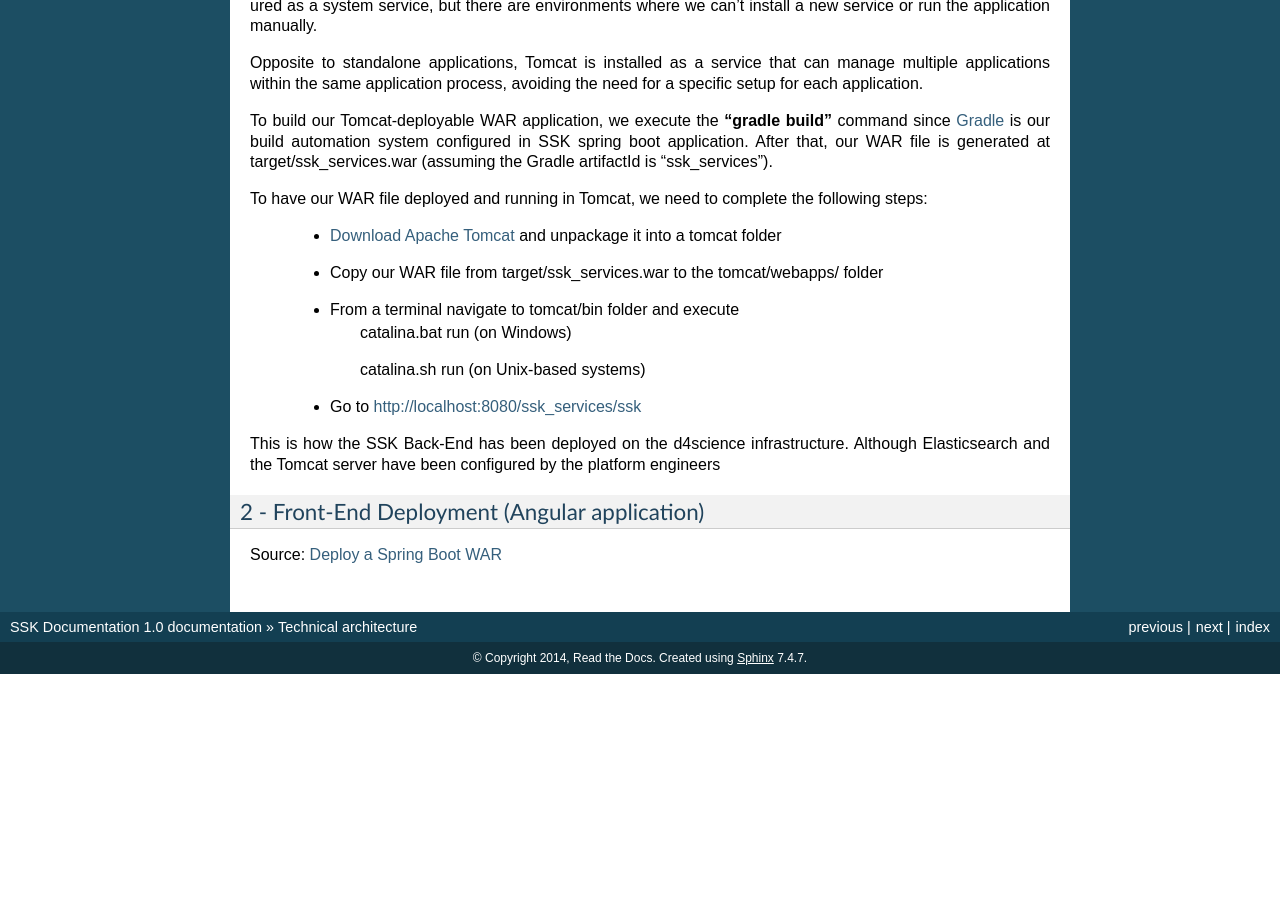
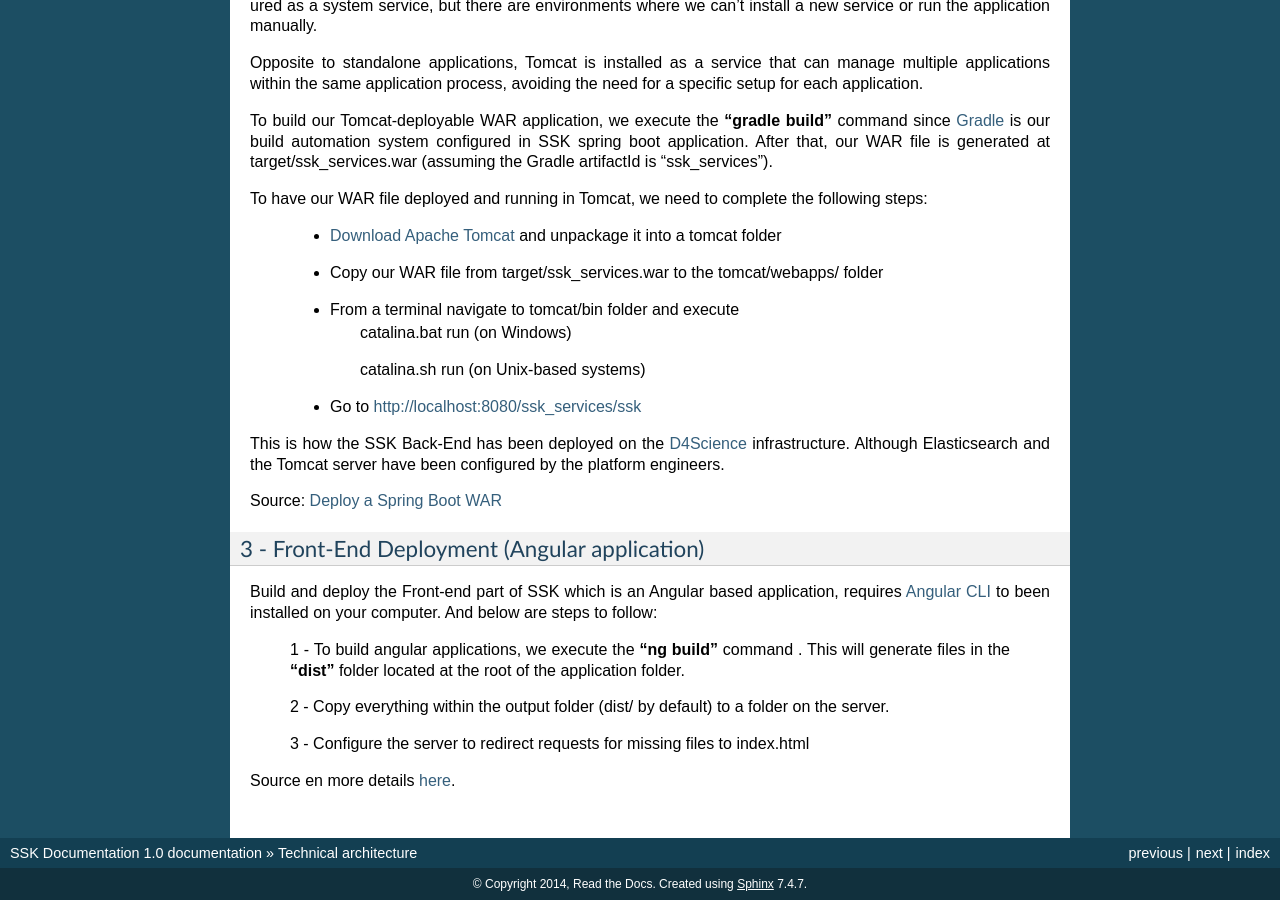
Before and after one commit to ParthenosWP4/SSK, a Sphinx documentation site: the page built from doc/3_deploy.rst, in a window 1280 px wide and 900 px high, scrolled down 3089 px. Built offline with Sphinx 7.4.7, drawn with Linux system fonts in a browser that asks for light colours; before the commit the page ends 3763 px from its top, so only the background shows below that; some of the changed text lies outside the part shown.

Commit message:
Update doc/3_deploy.rst

```diff
--- a/doc/3_deploy.rst
+++ b/doc/3_deploy.rst
@@ -118,14 +118,25 @@ To have our WAR file deployed and running in Tomcat, we need to complete the fol
         	catalina.sh run (on Unix-based systems)
     - Go to http://localhost:8080/ssk_services/ssk
 
-This is how the SSK Back-End has been deployed on the d4science infrastructure. Although Elasticsearch and the Tomcat server have been configured by the platform engineers
+This is how the SSK Back-End has been deployed on the |d4science| infrastructure. Although Elasticsearch and the Tomcat server have been configured by the platform engineers.
+
+Source: |backdepoyment|
 
 
-2 - Front-End Deployment (Angular application)
+3 - Front-End Deployment (Angular application)
 ^^^^^^^^^^^^^^^^^^^^^^^^^^^^^^^^^^^^^^^^^^^^^^
+Build and deploy the Front-end part of SSK which is an Angular based application, requires |angularcli| to been installed on your computer. And below are steps to follow:
+
+ 1 - To build angular applications, we execute the **"ng build"**  command . This will generate files in the **"dist"** folder located at the root of the application folder.
+
+ 2 - Copy everything within the output folder (dist/ by default) to a folder on the server.
+
+ 3 - Configure the server to redirect requests for missing files to index.html
 
 
-Source: |backdepoyment|
+Source en more details |angulardeployment|.
+
+
 
 
 .. |image0| image:: img/techArch.png
@@ -135,6 +146,19 @@ Source: |backdepoyment|
 .. |image1| image:: img/overview2.png
    :width: 6.27083in
    :height: 3.34722in
+
+.. |angulardeployment| raw:: html
+
+   <a href="https://angular.io/guide/deployment" target="_blank">here</a>
+
+
+.. |angularcli| raw:: html
+
+   <a href="https://angular.io/cli" target="_blank">Angular CLI</a>
+
+.. |d4science| raw:: html
+
+   <a href="https://www.d4science.org/" target="_blank">D4Science</a>
 
 .. |downloadApacheTomcat| raw:: html
 
```
